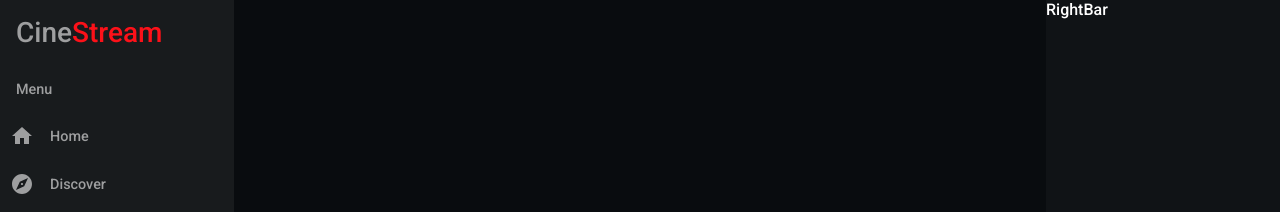
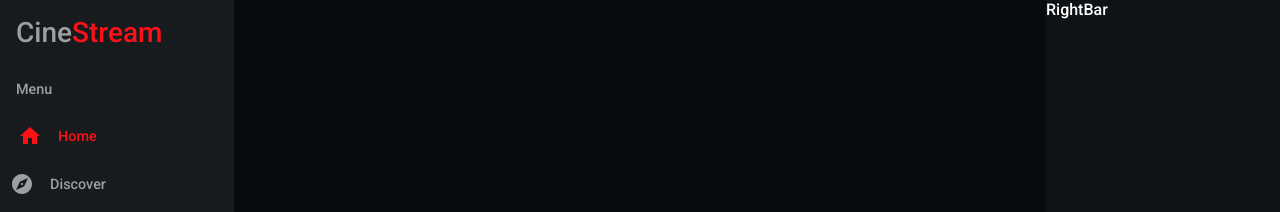
Before and after one commit to TsantaFitiavana21/cine-stream-v2, a React (Vite) app: page / in a window 1280 px wide. In both pictures the pointer is over the element "Home". Shown: the top 212 px of the page. Built offline with nearby package versions, Linux system fonts and the light colour scheme; the HTML template or start-up script is replaced by a standard one.

Commit message:
feat 🚀: add style for the menu item

```diff
--- a/src/components/MenuItem/menuItemStyle.scss
+++ b/src/components/MenuItem/menuItemStyle.scss
@@ -2,6 +2,13 @@
     display: flex;
     justify-content: center;
     padding: 0.7em;
+    cursor: pointer;
+    transition: transform 0.3s ease;
+
+    &:hover {
+        color: #FC1119;
+        transform: translateX(0.5rem)
+    }
 
     @media screen and (min-width: 768px) {
         justify-content: initial;
```
